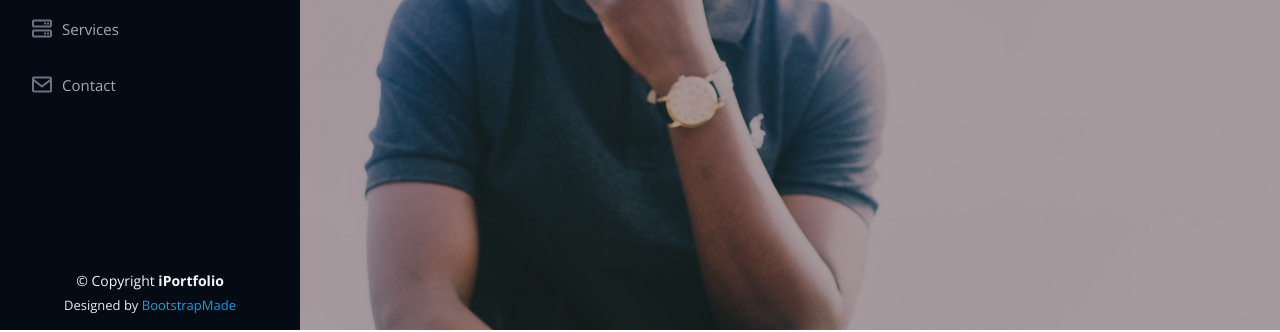
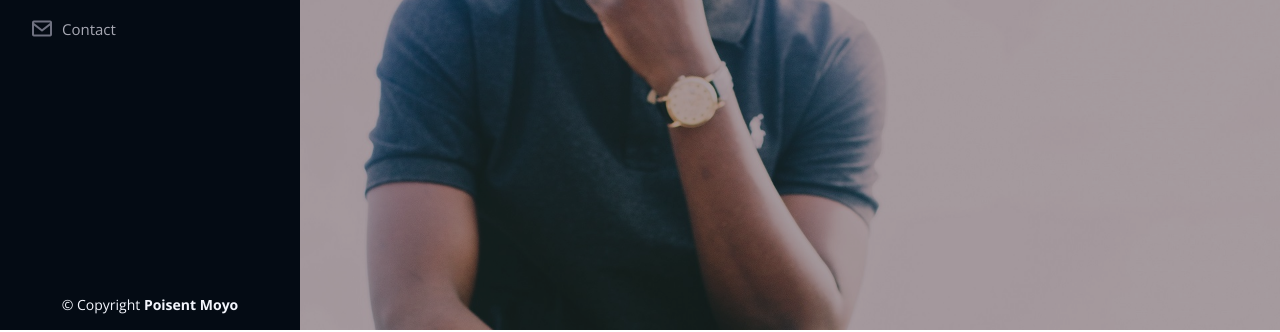
Before and after one commit to itspoi/Portfolio, a plain HTML site: page index.html in a window 1280 px wide. Shown: the part 470-802 px from the top of the page. Drawn offline with nearby package versions, Linux system fonts and the light colour scheme.

Commit message:
Changed the copyrights credits

```diff
--- a/index.html
+++ b/index.html
@@ -62,7 +62,6 @@
           <li><a href="#about" class="nav-link scrollto"><i class="bx bx-user"></i> <span>About</span></a></li>
           <li><a href="#resume" class="nav-link scrollto"><i class="bx bx-file-blank"></i> <span>Resume</span></a></li>
           <li><a href="#portfolio" class="nav-link scrollto"><i class="bx bx-book-content"></i> <span>Portfolio</span></a></li>
-          <li><a href="#services" class="nav-link scrollto"><i class="bx bx-server"></i> <span>Services</span></a></li>
           <li><a href="#contact" class="nav-link scrollto"><i class="bx bx-envelope"></i> <span>Contact</span></a></li>
         </ul>
       </nav><!-- .nav-menu -->
@@ -449,10 +448,6 @@
       </div>
     </section><!-- End Portfolio Section -->
 
-    <!-- ======= Services Section ======= -->
-
-    <!-- End Services Section -->
-
     <!-- ======= Testimonials Section ======= -->
     <section id="testimonials" class="testimonials section-bg">
       <div class="container">
@@ -614,14 +609,7 @@
   <footer id="footer">
     <div class="container">
       <div class="copyright">
-        &copy; Copyright <strong><span>iPortfolio</span></strong>
-      </div>
-      <div class="credits">
-        <!-- All the links in the footer should remain intact. -->
-        <!-- You can delete the links only if you purchased the pro version. -->
-        <!-- Licensing information: https://bootstrapmade.com/license/ -->
-        <!-- Purchase the pro version with working PHP/AJAX contact form: https://bootstrapmade.com/iportfolio-bootstrap-portfolio-websites-template/ -->
-        Designed by <a href="https://bootstrapmade.com/">BootstrapMade</a>
+        &copy; Copyright <strong><span>Poisent Moyo</span></strong>
       </div>
     </div>
   </footer><!-- End  Footer -->
```
Also changed, not shown: inner-page.html (+1 -9 lines), portfolio-details.html (+1 -9 lines).
